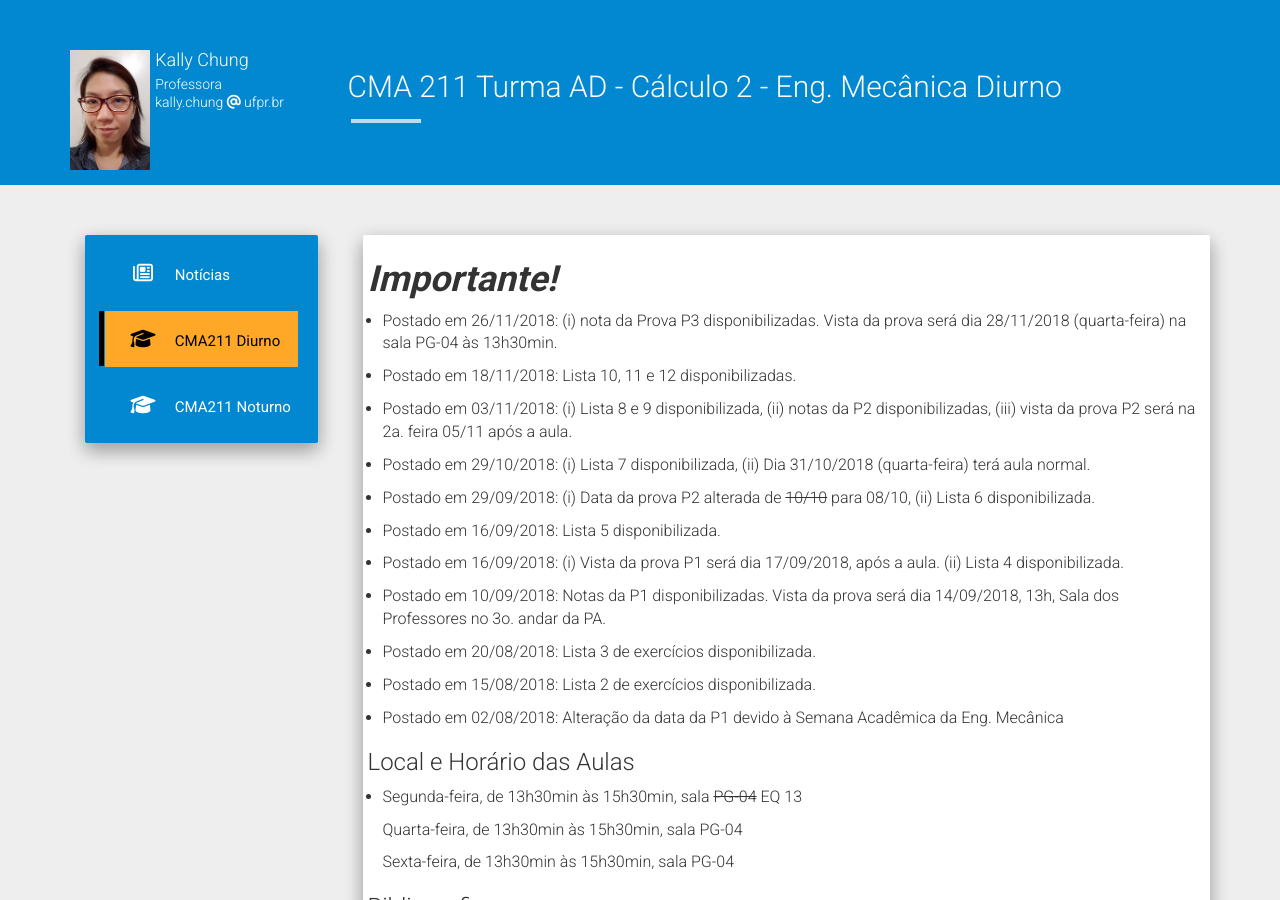
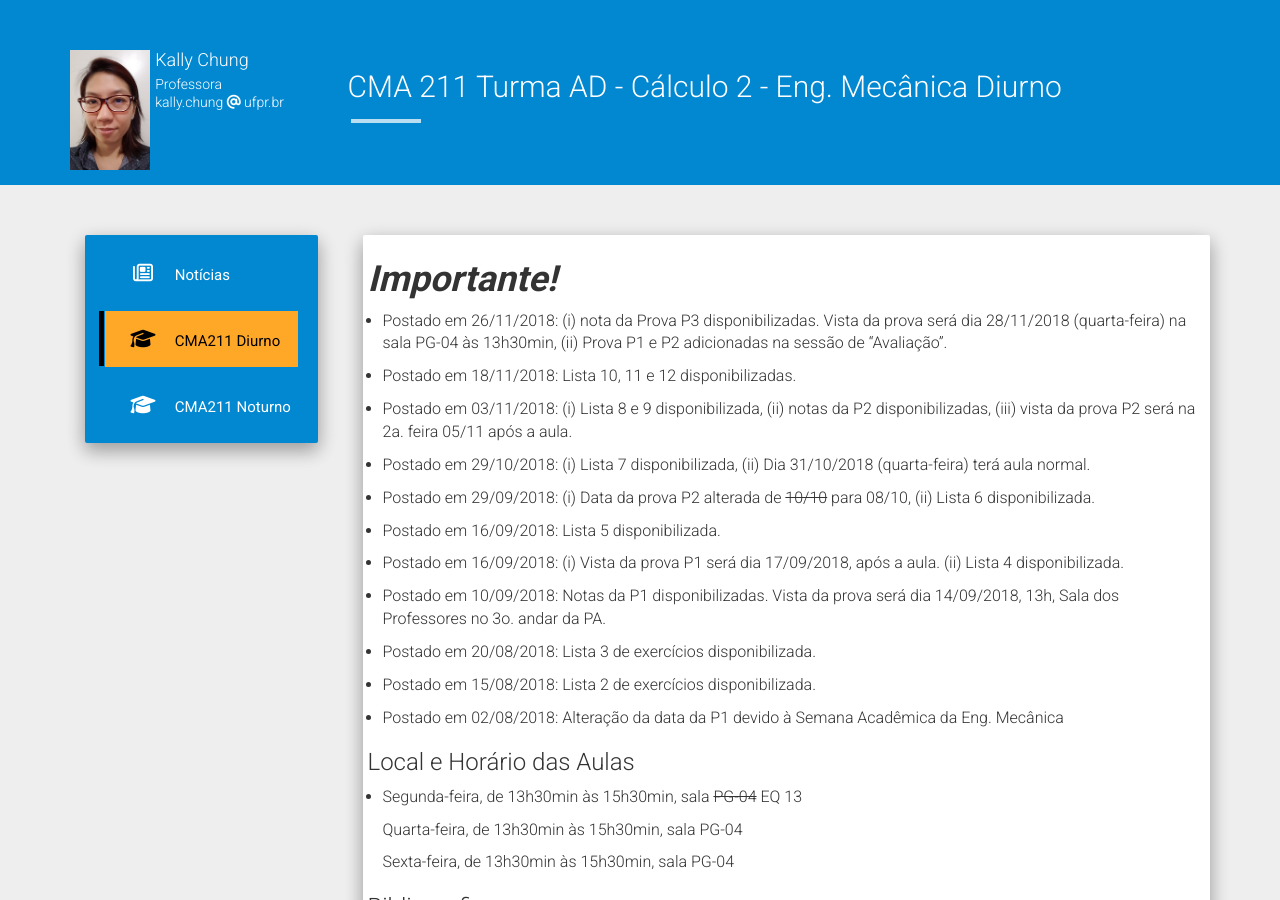
Before and after one commit to chunggnuhc/chunggnuhc.github.io, a Jekyll site: the page built from CMA211AD-Calc2-2sem2018.md, in a window 1280 px wide and 900 px high. Built offline with Jekyll 4.4.1, drawn with Linux system fonts in a browser that asks for light colours; nearby versions of some CDN libraries.

Commit message:
Update CMA-211AD - news

```diff
--- a/CMA211AD-Calc2-2sem2018.md
+++ b/CMA211AD-Calc2-2sem2018.md
@@ -4,7 +4,7 @@ title: CMA 211 Turma AD - Cálculo 2 - Eng. Mecânica Diurno
 permalink: /CMA211AD-Calc2-2sem2018/
 ---
 <h1><b><i>Importante!</i></b></h1>
-- Postado em 26/11/2018: (i) nota da Prova P3 disponibilizadas. Vista da prova será dia 28/11/2018 (quarta-feira) na sala PG-04 às 13h30min.
+- Postado em 26/11/2018: (i) nota da Prova P3 disponibilizadas. Vista da prova será dia 28/11/2018 (quarta-feira) na sala PG-04 às 13h30min, (ii) Prova P1 e P2 adicionadas na sessão de "Avaliação".
 
 - Postado em 18/11/2018: Lista 10, 11 e 12 disponibilizadas.
 
```
